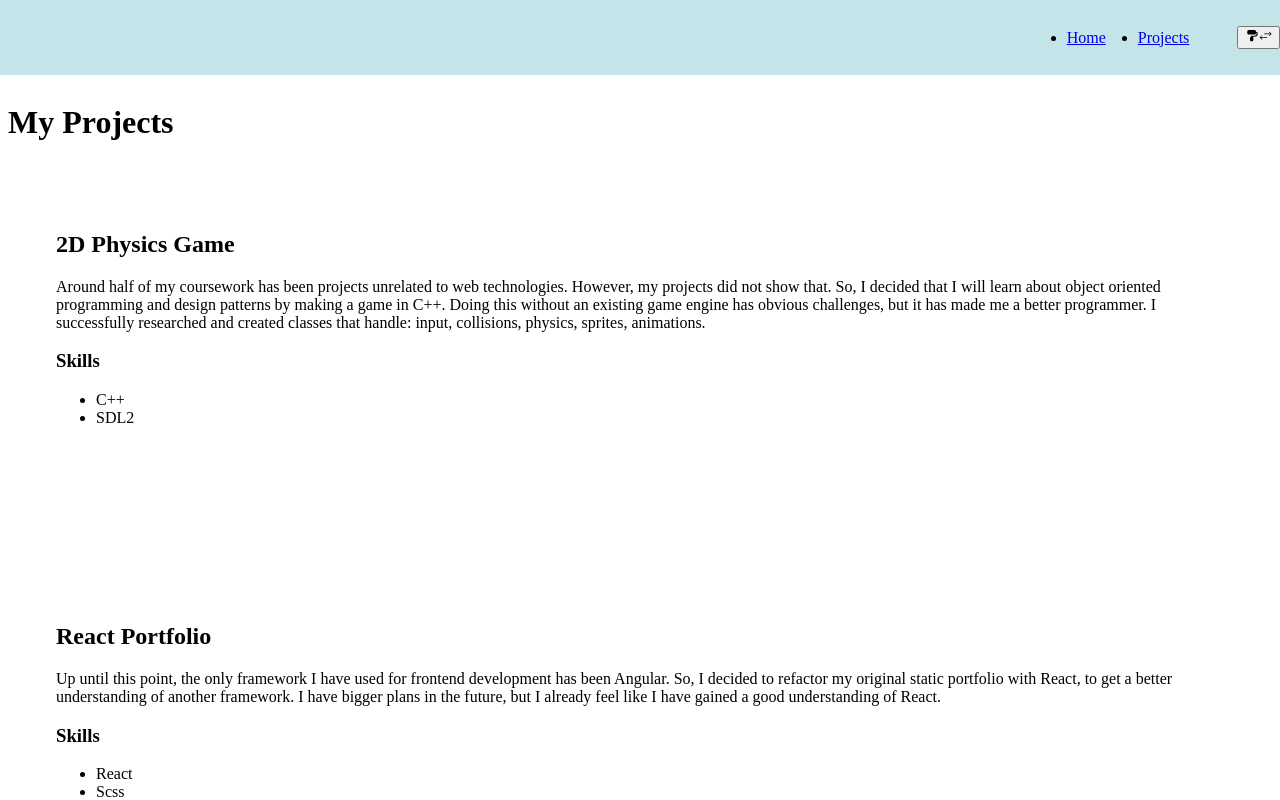
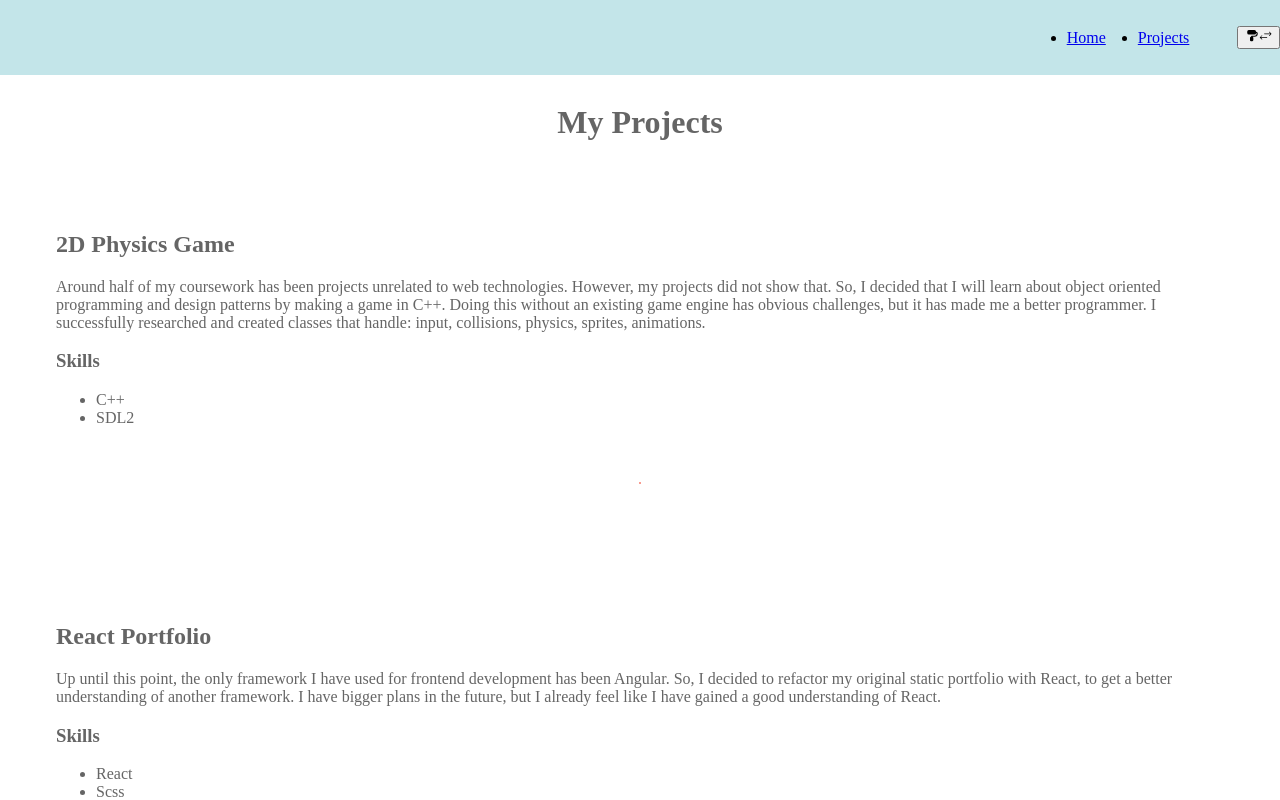
Before and after one commit to Cosillow/Personal-Website, a React (Vite) app in the folder vite-personal-website/: page /projects in a window 1280 px wide. Shown: the top 800 px of the page. Built offline with nearby package versions, Linux system fonts and the light colour scheme.

Commit message:
styling details

```diff
--- a/vite-personal-website/src/components/Header.tsx
+++ b/vite-personal-website/src/components/Header.tsx
@@ -15,7 +15,7 @@ const NAV_LINKS: ({ href: string, label: string })[] = [
 export const HEADER_HEIGHT: number = 75;
 
 const HeaderOffset = styled.div`
-    background: var(--color-primary);
+    background: transparent;
     display: block;
     height: ${HEADER_HEIGHT}px;
 `
--- a/vite-personal-website/src/index.scss
+++ b/vite-personal-website/src/index.scss
@@ -21,6 +21,12 @@
     --margin-lg: 3em;
     --margin-xl: 5em;
 
+    --padding-xs: .5em;
+    --padding-sm: 1em;
+    --padding-md: 2em;
+    --padding-lg: 3em;
+    --padding-xl: 5em;
+
     --border-sm: .16em;
     --border-md: .5em;
     --border-lg: .8em;;
--- a/vite-personal-website/src/pages/HomePage.tsx
+++ b/vite-personal-website/src/pages/HomePage.tsx
@@ -1,5 +1,5 @@
 import { Link } from "react-router-dom";
-import styled from "styled-components";
+import styled, { keyframes } from "styled-components";
 import { HEADER_HEIGHT } from "../components/Header";
 
 const HeroSection = styled.section`
@@ -19,20 +19,37 @@ const InfoHeader = styled.header`
 interface BackgroundImageProps {
   url: string;
 }
+const fadeInOut = keyframes`
+  0%, 100% {
+    transform: translateY(0%);
+  }
+  50% {
+    transform: translateY(20%);
+  }
+`;
+
 const BackgroundImage = styled.div<BackgroundImageProps>`
+  position: relative;
   width: clamp(30%, 55%, 100%);
   height: clamp(30%, 75%, 100%);
-  background-image: ${props => props.url};
   background-size: cover;
   background-position: top center;
-`
+  background-image: ${props => props.url};
+  overflow: hidden;
 
-const Wave = styled.div`
-  --size: 50px;
-  background: blue;
-  mask: radial-gradient(var(--size) at 50% 0%, #0000 99%, red 101%)
-    50% var(--size)/calc(4 * var(--size)) 100% repeat-x;
-`
+  &:before {
+    content: '';
+    position: absolute;
+    top: 0;
+    left: 0;
+    width: 100%;
+    height: 100%;
+    background: linear-gradient(to top, var(--color-accent) -20%, rgba(255, 255, 255, 0.0) 30%);
+    /* opacity: 0; */
+    animation: ease-in-out ${fadeInOut} 3s infinite; /* Adjust duration as needed */
+  }
+`;
+
 
 const Subheading = styled.p`
   color: grey;
@@ -56,8 +73,9 @@ const HomePage = () => {
           </div>
         </InfoHeader>
         <div className="col-6 center-child">
-          <BackgroundImage url='url("/cropped-connor-photo.png")' ></BackgroundImage>
-          <Wave></Wave>
+          <BackgroundImage url='url("/cropped-connor-photo.png")' >
+
+          </BackgroundImage>
         </div>
       </div>
     </HeroSection>
--- a/vite-personal-website/src/pages/ProjectsPages/FirstProjects.tsx
+++ b/vite-personal-website/src/pages/ProjectsPages/FirstProjects.tsx
@@ -1,5 +1,38 @@
 import { Link } from "react-router-dom";
 import styled from "styled-components";
+
+const ParallaxBG = styled.div`
+    /* background-color: #e5e5f7; */
+    opacity: 0.6;
+    background-image: radial-gradient(var(--color-accent) 1.6500000000000001px, var(--color-primary ) 1.6500000000000001px);
+    background-size: 33px 33px;
+
+
+    background-attachment: fixed;
+    display: flex;
+    flex-direction: column;
+    /* justify-content: center; */
+    align-items: center;
+`
+
+const BackgroundHeading = styled.h1`
+    width: fit-content;
+    position: relative;
+
+    &::before {
+        content: '';
+        background: var(--color-primary);
+        /* background: blue; */
+        display: block;
+        width: 120%;
+        height: 60%;
+        position: absolute;
+        left: -10%;
+        top: 20%;
+        z-index: -1;
+        border-radius: 50px;
+    }
+`;
 
 interface ProjectCardProps {
     name: string
@@ -18,7 +51,6 @@ const ProjectCard = styled.article`
 `
 
 
-
 const projectCard: React.FC<ProjectCardProps> = (props: ProjectCardProps) => {
     return (
         <ProjectCard key={props.name} className="bg-secondary">
@@ -30,7 +62,7 @@ const projectCard: React.FC<ProjectCardProps> = (props: ProjectCardProps) => {
                     <li key={index}>{tag}</li>
                 )}
             </ul>
-            {props.link && <div className="row justify-flex-end"><Link to={props.link}><button className="m-t-lg m-r-xl">vist</button></Link></div>}
+            {props.link && <div className="row justify-flex-end"><Link className="m-t-lg m-r-xl" to={props.link}><button className="m-sm">vist</button></Link></div>}
         </ProjectCard>
     );
 }
@@ -41,8 +73,8 @@ type FirstProjectsProps = {
 }
 const FirstProjects = (props: FirstProjectsProps) => {
     return (
-        <>
-            <h1 className="text-center font-xl m-v-sm">My Projects</h1>
+        <ParallaxBG>
+            <BackgroundHeading className="text-center font-xl p-v-sm">My Projects</BackgroundHeading>
             <div className="container">
                     {
                         props.projects.map((project: ProjectCardProps) => {
@@ -50,7 +82,8 @@ const FirstProjects = (props: FirstProjectsProps) => {
                         })
                     }
             </div>
-        </>
+        </ParallaxBG>
+
     );
 }
 
```
Also changed, not shown: vite-personal-website/src/connors-library/_grid.scss (+30 -0 lines).
